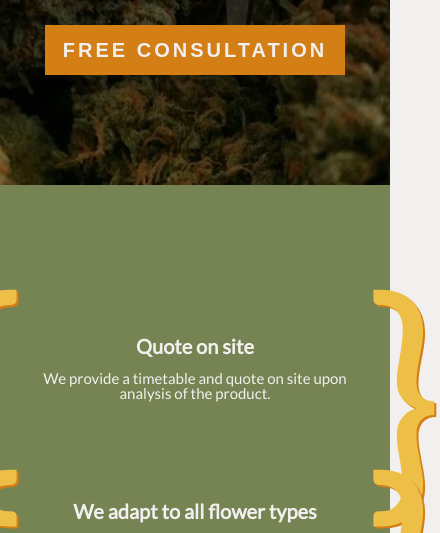
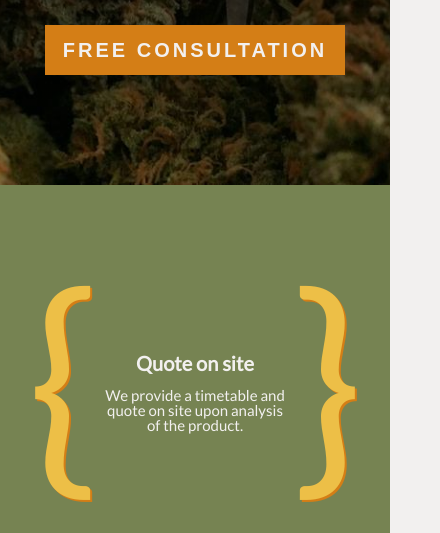
Before and after one commit to brainTrain/norcaltrimmers, a website: page index.html in a window 390 px wide. Shown: the part 265-798 px from the top of the page, 440 px wide, since content can reach past the window. Drawn offline with Linux system fonts and the light colour scheme; a web font is replaced by a local one.

Commit message:
pushing a direction for services
* so I can play with it on my phone while I'm out and feel out what needs changin'

```diff
--- a/app/media/scss/services.scss
+++ b/app/media/scss/services.scss
@@ -22,8 +22,8 @@
 }
 
 .service-container {
-    height: 160px;
-    width: 100%;
+    height: 210px;
+    max-width: 200px;
     padding: 10px;
     text-align: center;
     color: $white;
@@ -32,15 +32,23 @@
     justify-content: center;
     flex-direction: column;
     text-align: center;
-    margin-bottom: 20px;
+    margin: 0 50px;
+    margin-bottom: 100px;
 
+    p {
+        text-align: center;
+    }
 
     &:after, &:before {
-        font-size: 260px;
         position: absolute;
-        top: -30px;
         color: $secondary-color;
         text-shadow: 2px 2px 0px $accent-color-1;
+        top: -30px;
+        font-size: 235px;
+
+        @include breakpoint($breakpoint-mobile) {
+            font-size: 260px;
+        }
     }
 
     &:after {
@@ -56,13 +64,8 @@
     @include breakpoint($breakpoint-mobile) {
         height: 240px;
         text-align: initial;
-        max-width: 200px;
         margin: 0 100px;
-        margin-bottom: 20px;
-    }
-
-    p {
-        text-align: center;
+        margin-bottom: 100px;
     }
 }
 
```
Also changed, not shown: public/css/norcaltrimmers.css.
